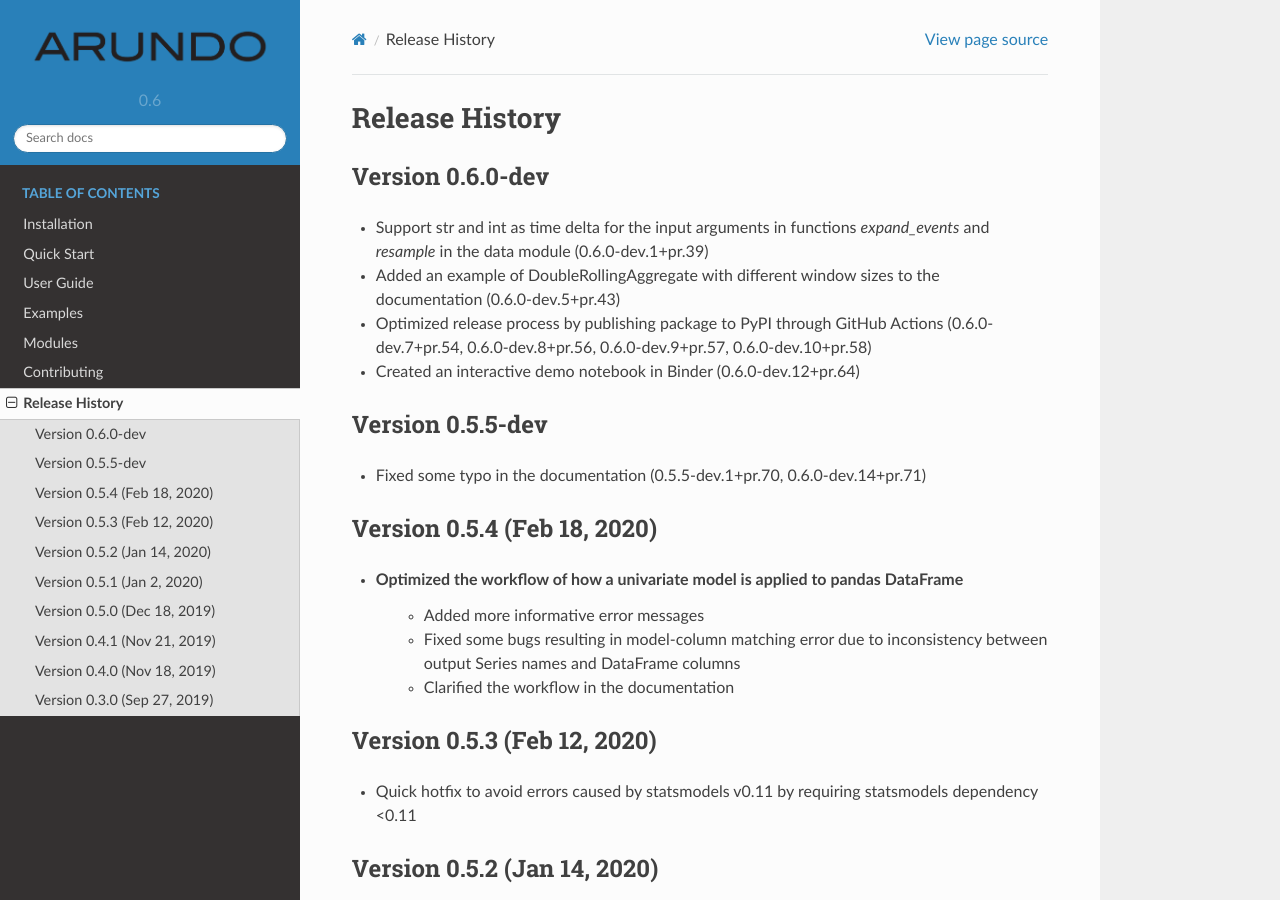
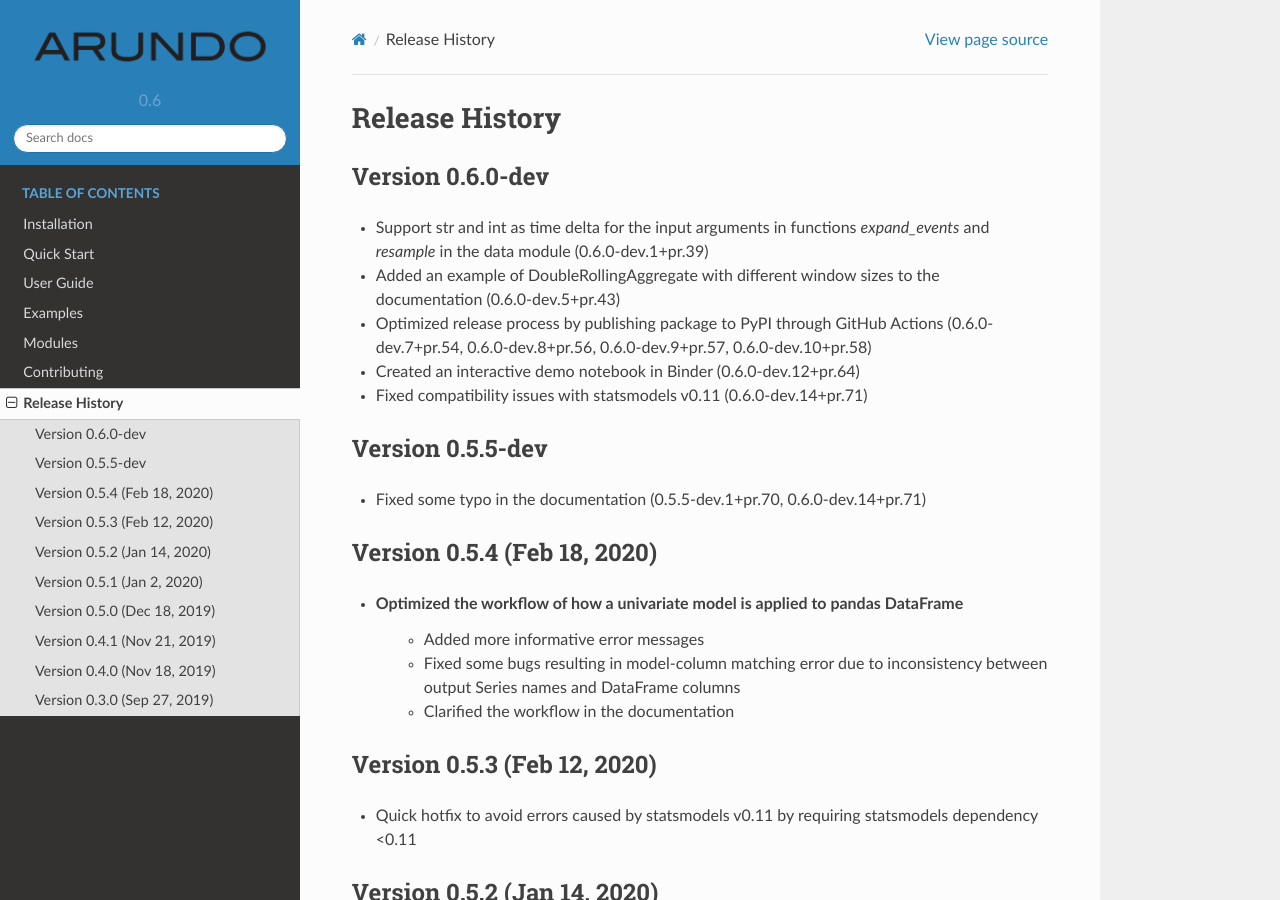
Before and after one commit to arundo/adtk, a Sphinx documentation site: the page built from docs/releasehistory.rst, in a window 1280 px wide and 900 px high. Built offline with Sphinx 7.4.7 and the Read the Docs theme 2.0.0, drawn with Linux system fonts in a browser that asks for light colours; pages that are not in the unit, such as notebooks, are missing from menus.

Commit message:
updated changelog

```diff
--- a/docs/releasehistory.rst
+++ b/docs/releasehistory.rst
@@ -8,6 +8,7 @@ Version 0.6.0-dev
 - Added an example of DoubleRollingAggregate with different window sizes to the documentation (0.6.0-dev.5+pr.43)
 - Optimized release process by publishing package to PyPI through GitHub Actions (0.6.0-dev.7+pr.54, 0.6.0-dev.8+pr.56, 0.6.0-dev.9+pr.57, 0.6.0-dev.10+pr.58)
 - Created an interactive demo notebook in Binder (0.6.0-dev.12+pr.64)
+- Fixed compatibility issues with statsmodels v0.11 (0.6.0-dev.14+pr.71)
 
 Version 0.5.5-dev
 ===================================
```
